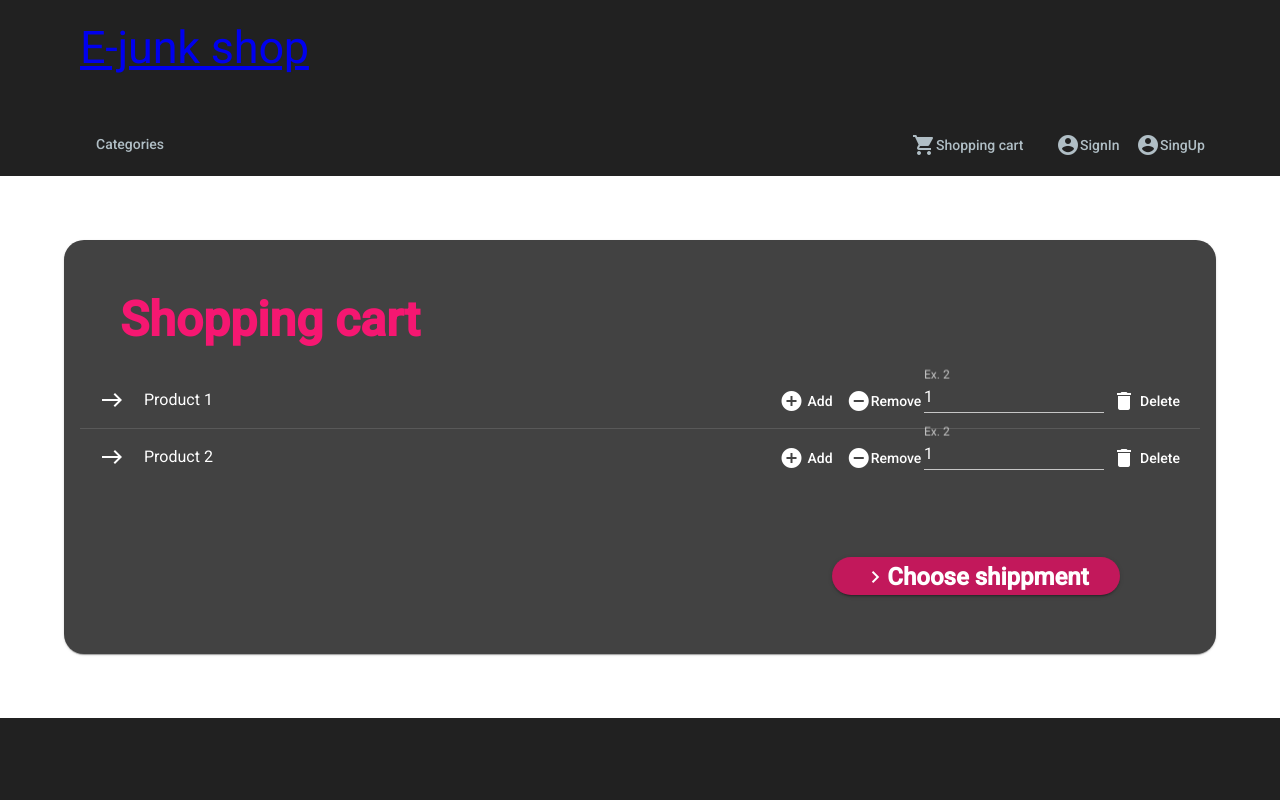
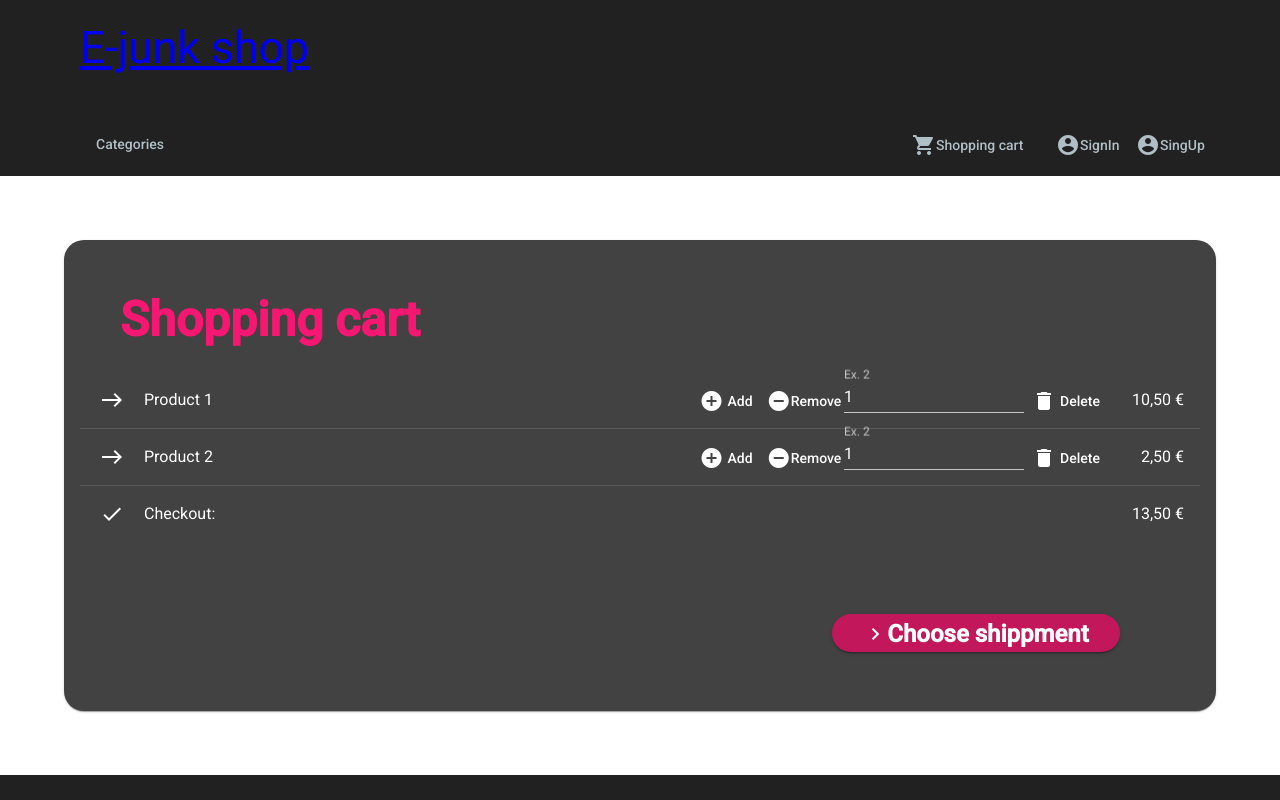
Before and after one commit to jperdek/security-eshop, an Angular app: page /cart in a window 1280 px wide. Shown: the top 800 px of the page. Built offline with nearby package versions, Linux system fonts and the light colour scheme.

Commit message:
Price added to shopping cart

```diff
--- a/src/app/shopping-cart/shopping-cart.component.css
+++ b/src/app/shopping-cart/shopping-cart.component.css
@@ -54,3 +54,9 @@
     font-weight: bold !important;
     padding-top: 3rem !important;
 }
+
+.price-label {
+    width: 4rem;
+    text-align: right;
+    padding-left: 1rem;
+}
--- a/src/app/shopping-cart/shopping-cart.component.html
+++ b/src/app/shopping-cart/shopping-cart.component.html
@@ -22,6 +22,7 @@
                     <mat-icon mat-list-icon>delete</mat-icon>
                     <span>Delete</span>
                 </button>
+                <label class="price-label">10,50 &euro;</label>
             </mat-list-item>
             <mat-divider></mat-divider>
             <mat-list-item>
@@ -42,6 +43,14 @@
                     <mat-icon mat-list-icon>delete</mat-icon>
                     <span>Delete</span>
                 </button>
+                <label class="price-label">2,50 &euro;</label>
+            </mat-list-item>
+            <mat-divider></mat-divider>
+            <mat-list-item>
+                <mat-icon mat-list-icon>checkout</mat-icon>
+                <div mat-line >Checkout:</div>
+
+                <label class="price-label">13,50 &euro;</label>
             </mat-list-item>
         </mat-list>
         <mat-list fxShow="false" fxShow.lt-md="true" fxHide.lt-lg="true">
@@ -67,9 +76,10 @@
                         <span fxHide.lt-vs="true">Delete</span>
                     </button>
                 </div>
-            </mat-list-item>
+                <label class="price-label">10,50 &euro;</label>
+            </mat-list-item >
             <mat-divider></mat-divider>
-            <mat-list-item>
+            <mat-list-item class="small-mat-list">
                 <mat-icon mat-list-icon>east</mat-icon>
                 <div mat-line class="cart-product-heading-small">Product 2</div>
                 <div mat-line>
@@ -91,6 +101,14 @@
                         <span fxHide.lt-vs="true">Delete</span>
                     </button>
                 </div>
+                <label class="price-label">2,50 &euro;</label>
+            </mat-list-item>
+            <mat-divider></mat-divider>
+            <mat-list-item>
+                <mat-icon mat-list-icon>east</mat-icon>
+                <div mat-line>Checkout:</div>
+
+                <label class="price-label">13,50 &euro;</label>
             </mat-list-item>
         </mat-list>
     </mat-card-content>
```
